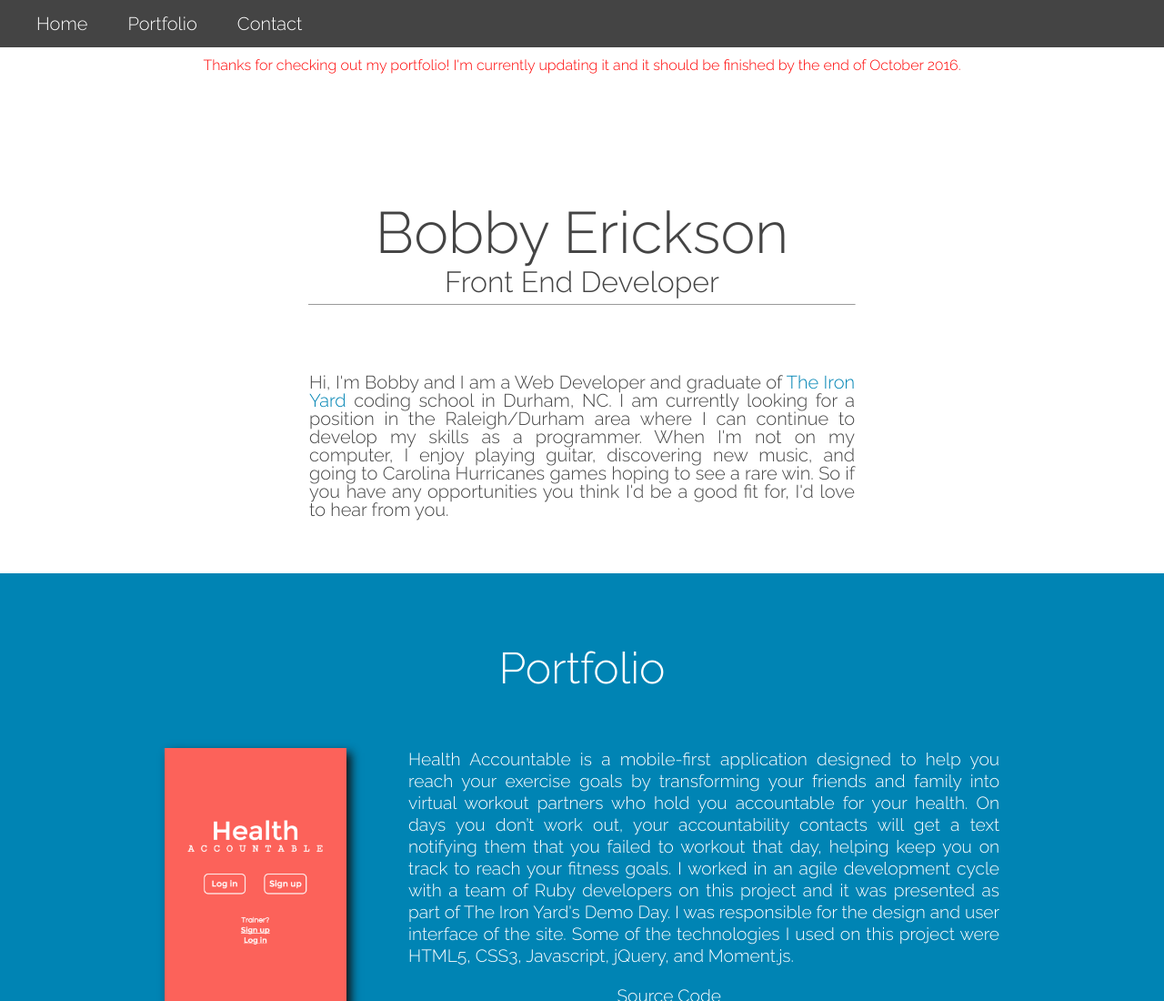
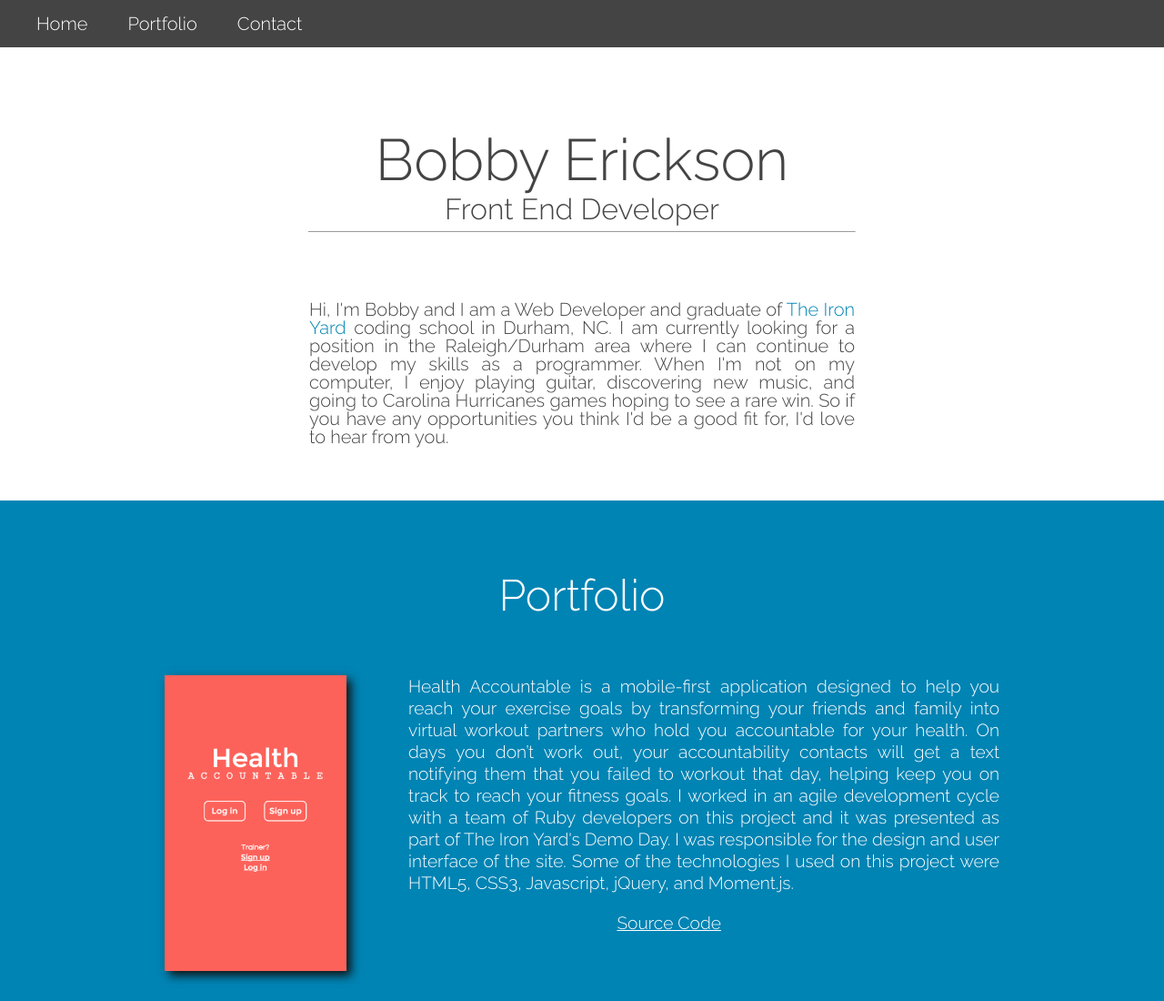
Before and after one commit to BobbyErickson89/BobbyErickson89.github.io, a plain HTML site: page index.html in a window 1280 px wide. Shown: the top 1100 px of the page at 91% size. Drawn offline with Linux system fonts and the light colour scheme; some icons are missing.

Commit message:
commented out alert

```diff
--- a/index.html
+++ b/index.html
@@ -17,10 +17,10 @@
       </nav>
     </header>
 
-    <div id="update">
+    <!-- <div id="update">
       Thanks for checking out my portfolio!  I'm currently updating it
       and it should be finished by the end of October 2016.
-    </div>
+    </div> -->
 
     <div class="name-container">
       <div class="name">
```
